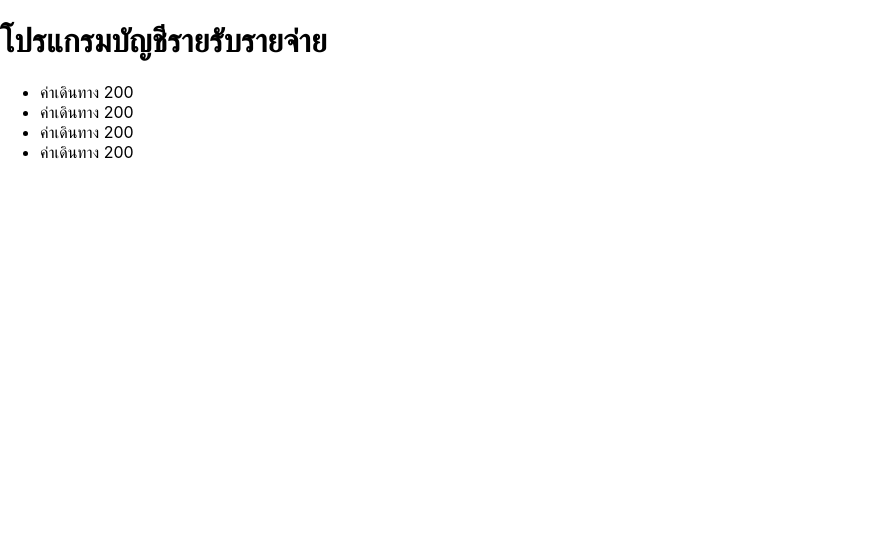
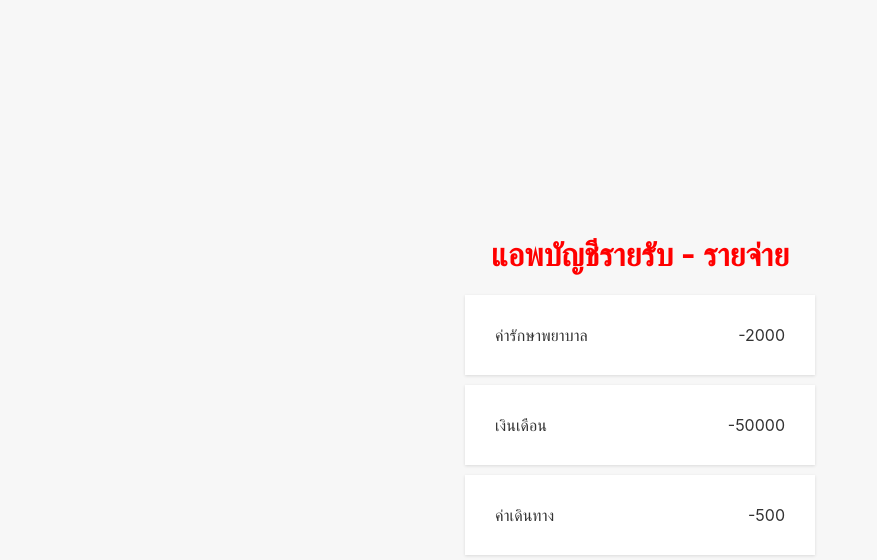
Before and after one commit to Expenditious/React-Learning, a React (Create React App) app: page / in a window 1280 px wide. Shown: the top 560 px of the page, without its empty margins (0-877 px from the left). Built offline with nearby package versions, Linux system fonts and the light colour scheme.

Commit message:
JSX Style, Props

```diff
--- a/public/index.html
+++ b/public/index.html
@@ -24,7 +24,7 @@
       work correctly both with client-side routing and a non-root public URL.
       Learn how to configure a non-root public URL by running `npm run build`.
     -->
-    <title>React App</title>
+    <title>แอพบัญชีรายรับรายจ่าย</title>
   </head>
   <body>
     <noscript>You need to enable JavaScript to run this app.</noscript>
--- a/src/App.css
+++ b/src/App.css
@@ -1,38 +1,18 @@
-.App {
-  text-align: center;
+* {
+  box-sizing: border-box;
 }
 
-.App-logo {
-  height: 40vmin;
-  pointer-events: none;
-}
-
-@media (prefers-reduced-motion: no-preference) {
-  .App-logo {
-    animation: App-logo-spin infinite 20s linear;
-  }
-}
-
-.App-header {
-  background-color: #282c34;
-  min-height: 100vh;
+body {
+  background: #f7f7f7;
   display: flex;
   flex-direction: column;
   align-items: center;
   justify-content: center;
-  font-size: calc(10px + 2vmin);
-  color: white;
+  min-height: 100vh;
+  margin : 0;
 }
 
-.App-link {
-  color: #61dafb;
+.container {
+  margin : 30px auto;
+  width: 350px;
 }
-
-@keyframes App-logo-spin {
-  from {
-    transform: rotate(0deg);
-  }
-  to {
-    transform: rotate(360deg);
-  }
-}
--- a/src/App.js
+++ b/src/App.js
@@ -1,13 +1,12 @@
 import Transaction from "./components/Transaction";
-
-const Title = () => <h1>โปรแกรมบัญชีรายรับรายจ่าย</h1>
-
+import './App.css'
 
 
 function App() {
+  const design = {color:"red",textAlign:"center",fontsize:"1.5rem"}
   return (
-    <div>
-      <Title></Title>
+    <div className="container">
+      <h1 style={design}>แอพบัญชีรายรับ - รายจ่าย</h1>
       <Transaction></Transaction>
     </div>
   );
--- /dev/null
+++ b/src/components/Transaction.css
@@ -0,0 +1,21 @@
+.item {
+    color : red;
+    list-style-type: none;
+    text-align: center;
+}
+
+.item-list{
+       list-style-type: none;
+    padding: 0;
+    margin-bottom : 40px;
+}
+
+.item-list li{
+    background : #fff;
+    box-shadow: 0 1px 3px rgba(0, 0, 0, 0.12);
+    padding: 30px;
+    color : #333;
+    display : flex;
+    justify-content : space-between;
+    margin-top : 10px;
+}
--- a/src/components/Transaction.js
+++ b/src/components/Transaction.js
@@ -1,11 +1,12 @@
 import Item from "./item";
+import './Transaction.css'
+
 const Transaction = () => {
     return (
-    <ul>
-     <Item/>
-     <Item/>
-     <Item/>
-     <Item/>
+    <ul className="item-list">
+     <Item title="ค่ารักษาพยาบาล" amount = "2000"/>
+     <Item title="เงินเดือน" amount = "50000"/>
+     <Item title="ค่าเดินทาง" amount = "500"/>
     </ul>
     );
   }
--- a/src/components/item.js
+++ b/src/components/item.js
@@ -1,6 +1,10 @@
-const Item = () => {
+import './Transaction.css'
+
+const Item = (props) => {
+  const name = "พักโรงแรม"
+  const amount = 5000
     return (
-      <li>ค่าเดินทาง <span>200</span></li>
+    <li>{props.title}<span>-{props.amount}</span></li>
     );
 }
 
```
